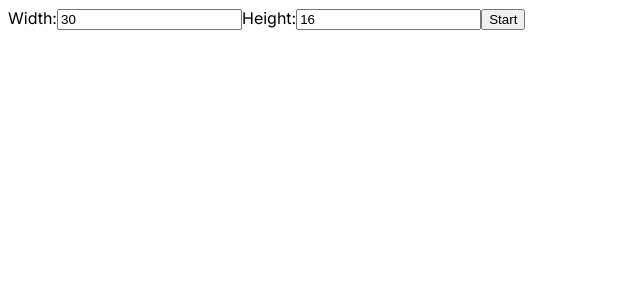
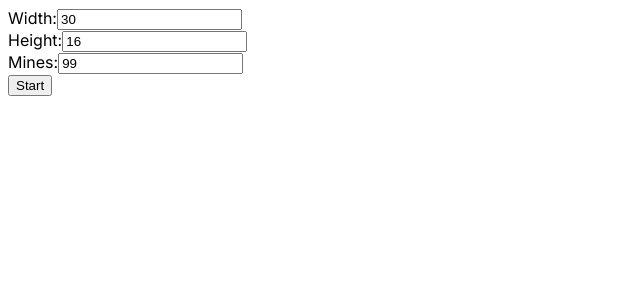
Before and after one commit to Pavel-Kubica/minesweeper, a Next.js app in the folder ts/: page / in a window 1280 px wide. Shown: the top 300 px of the page, without its empty margins (0-640 px from the left). Built offline with nearby package versions, Linux system fonts and the light colour scheme.

Commit message:
Read mines from input as well

```diff
--- a/ts/src/app/board.ts
+++ b/ts/src/app/board.ts
@@ -9,11 +9,11 @@ export class Board
     minesPlaced: boolean;
     safeRevealed: number;
     data: Tile[];
-    constructor(width: number, height: number)
+    constructor(width: number, height: number, mines: number)
     {
         this.width = width;
         this.height = height;
-        this.mines = 0;
+        this.mines = mines;
         this.minesPlaced = false;
         this.safeRevealed = 0;
         this.data = [];
@@ -45,7 +45,7 @@ export class Board
     {
         if (!this.minesPlaced)
         {
-            this.placeMines(tileId, 10);
+            this.placeMines(tileId);
             this.minesPlaced = true;
         }
         this.plainRevealWithWinCheck(tileId)
@@ -72,12 +72,11 @@ export class Board
     {
         this.data[tileId].flag();
     }
-    placeMines(tileId: number, mines: number)
+    placeMines(tileId: number)
     {
-        this.mines = mines;
         let protectedTiles = this.getSurroundingTiles(tileId);
         protectedTiles.push(tileId);
-        for (let i = 0; i < mines; i++)
+        for (let i = 0; i < this.mines; i++)
         {
             let x = Math.floor(Math.random() * this.width);
             let y = Math.floor(Math.random() * this.height);
--- a/ts/src/app/components.tsx
+++ b/ts/src/app/components.tsx
@@ -38,9 +38,9 @@ export function BoardCmpnt({gameBoard, children})
     )
 }
 
-export function GameWindow({width, height, children})
+export function GameWindow({width, height, mines, children})
 {
-    let gameBoard = new Board(width, height);
+    let gameBoard = new Board(width, height, mines);
     return (
     <div className="game-window"
          style={{width: width * 32 + "px", height: height * 32 + "px"}}
@@ -55,10 +55,13 @@ const DEFAULT_WIDTH = 30;
 const MAX_WIDTH = 50;
 const DEFAULT_HEIGHT = 16;
 const MAX_HEIGHT = 50;
+const DEFAULT_MINES = 99;
+
 export function Game({children})
 {
     const [width, setWidth] = useState<number>(DEFAULT_WIDTH);
     const [height, setHeight] = useState<number>(DEFAULT_HEIGHT);
+    const [mines, setMines] = useState<number>(DEFAULT_MINES)
     const [gameWindow, setGameWindow] = useState([]);
 
     return (
@@ -73,6 +76,7 @@ export function Game({children})
                    }}
             />
         </label>
+        <br/>
         <label>
             Height:
             <input type={"number"} value={height}
@@ -83,8 +87,20 @@ export function Game({children})
                    }}
             />
         </label>
+        <br/>
+        <label>
+            Mines:
+            <input type={"number"} value={mines}
+                   onChange={(event) =>
+                   {
+                       if (event.target.value > 0 && event.target.value <= width * height - 10)
+                           setMines(event.target.value);
+                   }}
+            />
+        </label>
+        <br/>
         <button type={"button"}
-                onClick={() => setGameWindow(<GameWindow width={width} height={height}/>)}
+                onClick={() => setGameWindow(<GameWindow width={width} height={height} mines={mines}/>)}
         >
             Start
         </button>
```
